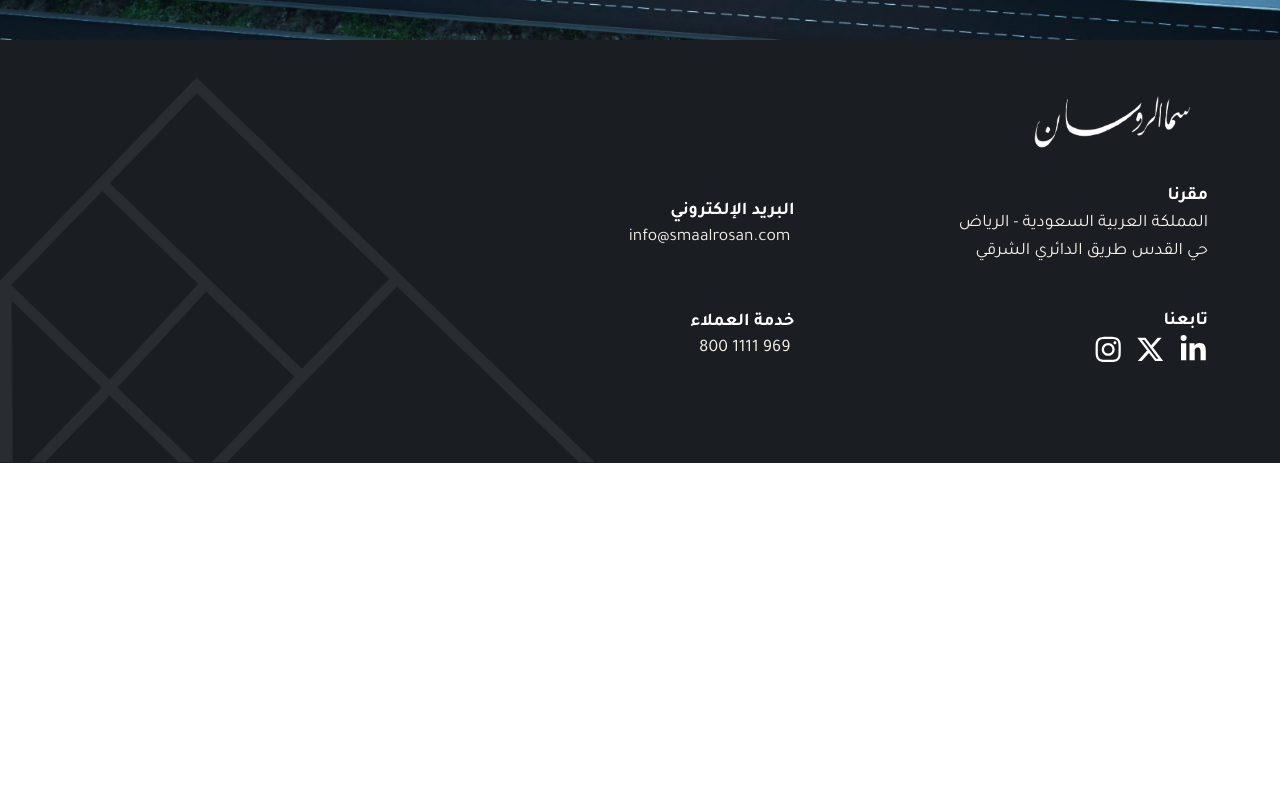
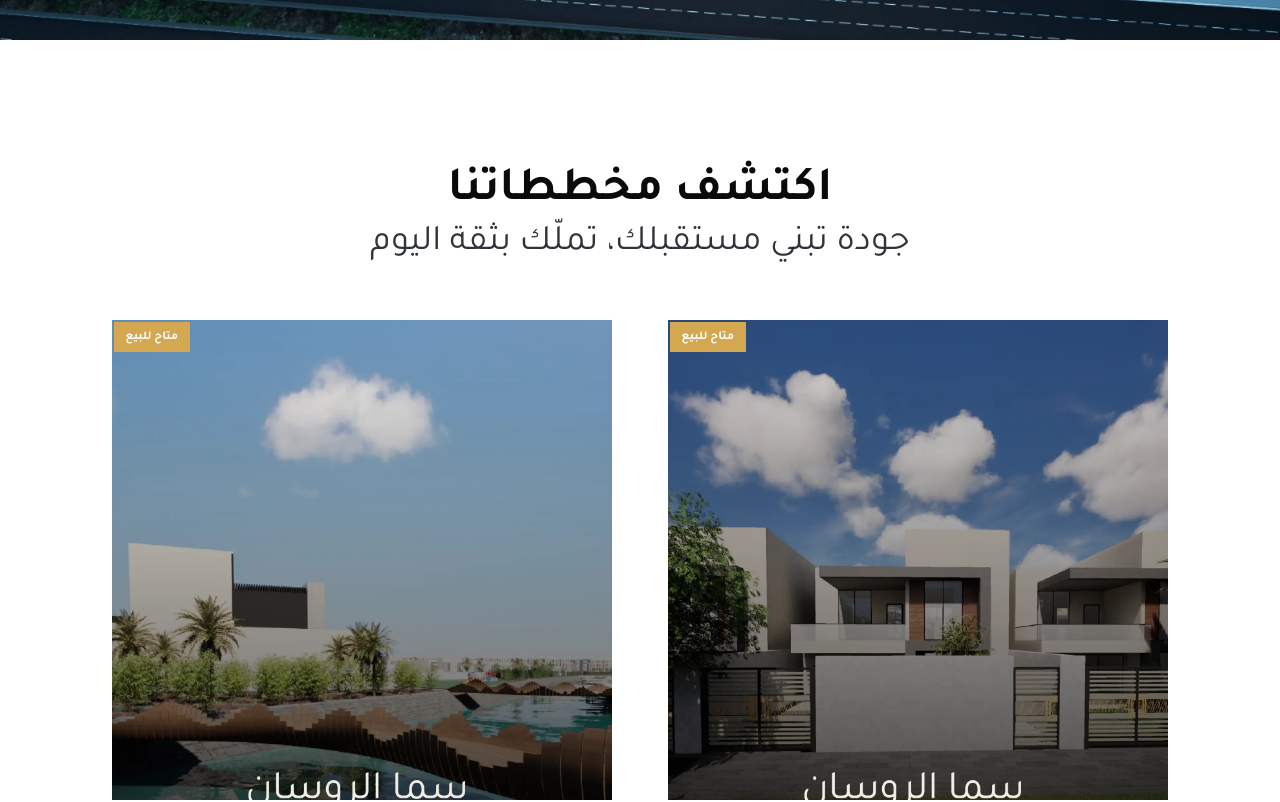
Before and after one commit to Ahmed-Soliman33/sama-alrosan, a React (Vite) app: page /plans in a window 1280 px wide. Shown: the part 680-1482 px from the top of the page. Before the commit the page ends 1143 px from the top, so only its background shows below. Built offline with nearby package versions, Linux system fonts and the light colour scheme.

Commit message:
add PlansSection in plans page

```diff
--- a/src/components/common/Heading.jsx
+++ b/src/components/common/Heading.jsx
@@ -2,7 +2,7 @@ import PropTypes from "prop-types";
 
 const Heading = ({ children, className, baseStyle = true, ...props }) => {
   const baseClasses =
-    "text-[2.1rem] font-bold sm:pt-3 sm:text-4xl md:pt-5 md:text-4xl lg:text-4xl xl:pt-8 xl:text-5xl";
+    "text-[2.1rem] font-bold sm:pt-3 sm:text-4xl md:pt-5 xl:pt-8 xl:text-5xl";
 
   const combinedStyles = baseStyle ? `${baseClasses} ${className}` : className;
 
--- a/src/components/home/DiscoverOurPlans.jsx
+++ b/src/components/home/DiscoverOurPlans.jsx
@@ -2,6 +2,7 @@ import { motion } from "framer-motion";
 import { useState, useEffect } from "react";
 import { Swiper, SwiperSlide } from "swiper/react";
 import { Pagination, Autoplay } from "swiper/modules";
+import { useNavigate } from "react-router-dom";
 
 import { Skeleton } from "@/components/ui/skeleton";
 
@@ -47,10 +48,11 @@ const PROJECTS = [
 ];
 
 const DiscoverOurPlans = () => {
+  const navigate = useNavigate();
   const [currentSlide, setCurrentSlide] = useState(0);
 
   const handlePlanClick = (projectId) => {
-    console.log("Clicked project ID:", projectId);
+    navigate(`/plans/${projectId}`);
   };
 
   return (
@@ -135,7 +137,7 @@ const DiscoverOurPlans = () => {
                     y: -5,
                     transition: { duration: 0.3, ease: "easeOut" },
                   }}
-                  className="group"
+                  className="group cursor-pointer"
                   onClick={() => {
                     handlePlanClick(project.id);
                   }}
@@ -171,10 +173,6 @@ const DiscoverOurPlans = () => {
                         {project.title}
                       </motion.h3>
                     </div>
-
-                    {/* Decorative Elements */}
-                    <div className="bg-secondaryColor/10 absolute top-0 left-0 h-20 w-20 -translate-x-10 -translate-y-10 rounded-full transition-transform duration-500 group-hover:scale-150" />
-                    <div className="absolute right-0 bottom-0 h-16 w-16 translate-x-8 translate-y-8 rounded-full bg-white/5 transition-transform duration-500 group-hover:scale-125" />
                   </div>
                 </motion.div>
               </SwiperSlide>
--- a/src/components/home/FooterBannersSection.jsx
+++ b/src/components/home/FooterBannersSection.jsx
@@ -27,7 +27,7 @@ const BANNERS = [
 
 const FooterBannersSection = () => {
   return (
-    <section className="grid grid-cols-1 grid-rows-2 gap-8 py-20 md:grid-flow-col md:pb-40 lg:gap-x-12 lg:gap-y-11">
+    <section className="grid grid-cols-1 grid-rows-2 gap-8 py-20 md:grid-cols-3 md:pb-40 lg:gap-x-12 lg:gap-y-11">
       {BANNERS.map((banner) => (
         <div className={`${banner.className} overflow-hidden`} key={banner.id}>
           <motion.img
--- /dev/null
+++ b/src/components/plans/PlansSection.jsx
@@ -0,0 +1,144 @@
+import { motion } from "framer-motion";
+
+import alwa7a from "@assets/images/home/alwa7a.webp";
+import aldmam from "@assets/images/home/aldmam.webp";
+import kharis from "@assets/images/home/kharis.webp";
+import gof from "@assets/images/home/gof.webp";
+import borg_mesk from "@assets/images/home/borg-mesk.webp";
+import { SwiperSlide } from "swiper/react";
+import Heading from "@components/common/Heading";
+import { useNavigate } from "react-router-dom";
+import { Skeleton } from "@components/ui/skeleton";
+
+const PROJECTS = [
+  {
+    id: "الواحة",
+    title: "الواحة",
+    image: alwa7a,
+  },
+  {
+    id: "طريق الدمام",
+    title: "طريق الدمام",
+    image: aldmam,
+  },
+  {
+    id: "طريق خريص",
+    title: "طريق خريص",
+    image: kharis,
+  },
+  {
+    id: "الجوف",
+    title: "الجوف",
+    image: gof,
+  },
+  {
+    id: "برج مسك",
+    title: "برج مسك",
+    image: borg_mesk,
+  },
+];
+
+const PlansSection = () => {
+  const navigate = useNavigate();
+
+  const handlePlanClick = (projectId) => {
+    navigate(`/plans/${projectId}`);
+  };
+
+  return (
+    <section className="px-5 pt-24 pb-36 md:px-14 lg:px-20 xl:px-28">
+      <div className="mb-14 text-center">
+        <Heading>اكتشف مخططاتنا</Heading>
+        <p className="text-primaryTextColor/90 pt-2 text-[2.1rem] sm:text-3xl lg:text-3xl xl:text-4xl">
+          جودة تبني مستقبلك، تملّك بثقة اليوم
+        </p>
+      </div>
+
+      <div className="grid grid-cols-2 justify-center gap-3 sm:gap-10 md:grid-cols-3 md:gap-5 lg:gap-14 xl:grid-cols-[repeat(auto-fit,minmax(330px,1fr))] 2xl:grid-cols-4">
+        {PROJECTS.map((project, index) => (
+          <motion.div
+            key={project.id}
+            initial={{ opacity: 0, scale: 0.95 }}
+            whileInView={{ opacity: 1, scale: 1 }}
+            viewport={{ once: true }}
+            transition={{
+              duration: 0.5,
+              delay: index * 0.1,
+              ease: "easeOut",
+            }}
+            whileHover={{
+              scale: 1.02,
+              y: -5,
+              transition: { duration: 0.3, ease: "easeOut" },
+            }}
+            className="group cursor-pointer"
+            onClick={() => {
+              handlePlanClick(project.id);
+            }}
+          >
+            <div className="relative min-h-[20rem] overflow-hidden sm:min-h-[30rem]">
+              {/* Project Image */}
+              <div
+                className="absolute inset-0 bg-cover bg-center transition-transform duration-500 group-hover:scale-105"
+                style={{
+                  backgroundImage: `url(${project.image})`,
+                }}
+              />
+
+              {/* Status Badge */}
+              <div className="absolute top-[1.5px] left-[1.5px] z-10">
+                <motion.div
+                  className="bg-secondaryColor px-1 py-[3px] text-[.67rem] font-bold text-white md:px-3 md:py-1.5 md:text-[.75rem]"
+                  whileHover={{ scale: 1.05 }}
+                >
+                  متاح للبيع
+                </motion.div>
+              </div>
+
+              {/* Content */}
+              <div className="absolute right-0 bottom-0 left-0 p-6">
+                <motion.h3
+                  className="group-hover:text-secondaryColor sr-only mb-2 text-xl font-bold text-white transition-colors duration-300"
+                  initial={{ opacity: 0, y: 20 }}
+                  whileInView={{ opacity: 1, y: 0 }}
+                  viewport={{ once: true }}
+                  transition={{ delay: index * 0.1 + 0.3 }}
+                >
+                  {project.title}
+                </motion.h3>
+              </div>
+            </div>
+          </motion.div>
+        ))}
+      </div>
+    </section>
+  );
+};
+
+export default PlansSection;
+
+export const PlansSectionSkeleton = () => {
+  return (
+    <section className="px-5 pt-24 pb-36 md:px-14 lg:px-20 xl:px-28">
+      <div className="mb-14 space-y-8 text-center">
+        <div className="relative mx-auto min-h-[20px] w-[32rem]">
+          <Skeleton className="absolute inset-0" />
+        </div>
+        <div className="relative mx-auto min-h-[20px] w-[45rem]">
+          <Skeleton className="absolute inset-0" />
+        </div>
+      </div>
+
+      <div className="grid grid-cols-2 justify-center gap-3 sm:gap-10 md:grid-cols-3 md:gap-5 lg:gap-14 xl:grid-cols-[repeat(auto-fit,minmax(330px,1fr))] 2xl:grid-cols-4">
+        {PROJECTS.map((item) => (
+          <div
+            key={item.id}
+            className="relative min-h-[20rem] overflow-hidden sm:min-h-[30rem]"
+          >
+            <Skeleton className="absolute inset-0" />
+          </div>
+        ))}
+      </div>
+    </section>
+  );
+};
--- a/src/pages/Plans.jsx
+++ b/src/pages/Plans.jsx
@@ -1,6 +1,10 @@
 import HeroSection from "@components/common/HeroSection";
 import SEOHelmet from "@components/common/SEOHelmet";
 import heroImage from "@assets/images/plans/plans-page-hero.webp";
+import { PlansSectionSkeleton } from "@components/plans/PlansSection";
+import { lazy, Suspense } from "react";
+
+const PlansSection = lazy(() => import("@components/plans/PlansSection"));
 
 const Plans = () => {
   return (
@@ -13,6 +17,10 @@ const Plans = () => {
       <HeroSection image={heroImage} overlay={false}>
         <h1 className="sr-only">المخططات</h1>
       </HeroSection>
+
+      <Suspense fallback={<PlansSectionSkeleton />}>
+        <PlansSection />
+      </Suspense>
     </>
   );
 };
--- /dev/null
+++ b/src/pages/PlansDetailsPage.jsx
@@ -0,0 +1,15 @@
+import { useParams } from "react-router-dom";
+
+const PlansDetailsPage = () => {
+  const params = useParams();
+
+  return (
+    <h1>
+      {params.planId
+        ? `Details for Plan ID: ${params.planId}`
+        : "No Plan ID provided."}
+    </h1>
+  );
+};
+
+export default PlansDetailsPage;
--- a/src/routes/router.jsx
+++ b/src/routes/router.jsx
@@ -5,6 +5,7 @@ import Home from "@pages/Home";
 import Plans from "@pages/Plans";
 import About from "@pages/About";
 import Register from "@pages/Register";
+import PlansDetailsPage from "@pages/PlansDetailsPage";
 
 const router = createBrowserRouter([
   {
@@ -13,6 +14,7 @@ const router = createBrowserRouter([
     children: [
       { index: true, element: <Home /> },
       { path: "plans", element: <Plans /> },
+      { path: "plans/:planId", element: <PlansDetailsPage /> },
       { path: "about", element: <About /> },
       { path: "register", element: <Register /> },
     ],
```
Also changed, not shown: src/assets/images/about/page_pattern.webp (added).
